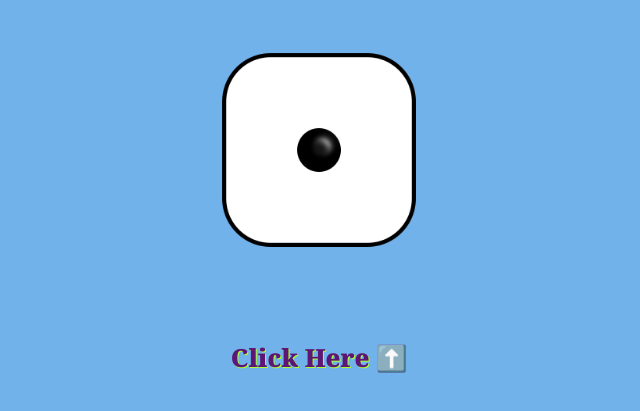
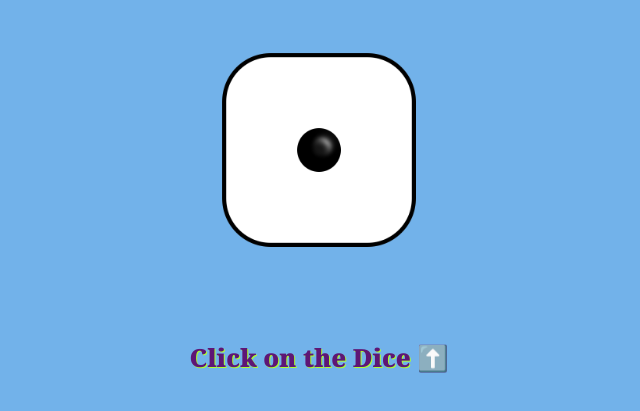
Before and after one commit to LordShen2109/Simple-Dice-Simulator, a plain HTML site: page index.html in a window 1280 px wide. Shown: the part 109-520 px from the top of the page, without its empty margins (321-961 px from the left). Drawn offline with nearby package versions, Linux system fonts and the light colour scheme; a web font is replaced by a local one.

Commit message:
Add files via upload

```diff
--- a/index.html
+++ b/index.html
@@ -20,7 +20,7 @@
     <div class="container">
         <img src="./images/side_1_pip.png">
     </div>
-    <div class="con"><p>Click Here <span class="no-shadow">⬆️</span></p></div>
+    <div class="con"><p>Click on the Dice <span class="no-shadow">⬆️</span></p></div>
     <script src="https://ajax.googleapis.com/ajax/libs/jquery/3.7.1/jquery.min.js"></script>
     <script src="index.js"></script>
 </body>
```
